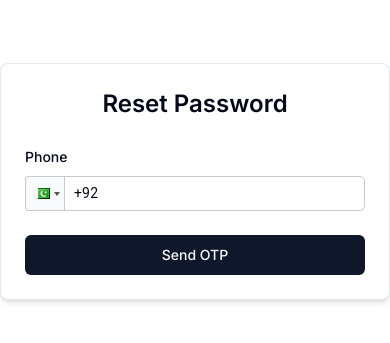
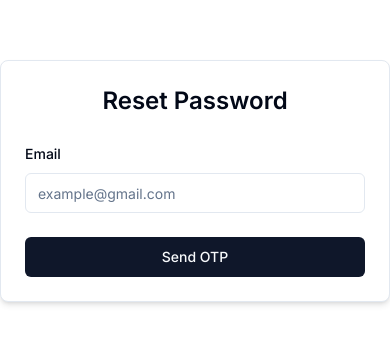
Before and after one commit to HamzaAhmedSheikh/user_management_and_authentication, a Next.js app in the folder front-end/: page /auth/reset-password in a window 390 px wide. Shown: the part 241-584 px from the top of the page. Built offline with nearby package versions, Linux system fonts and the light colour scheme.

Commit message:
updated update-password action to use email instead of phone for OTP verification

```diff
--- a/front-end/src/actions/recover-password.ts
+++ b/front-end/src/actions/recover-password.ts
@@ -1,19 +1,19 @@
 "use server";
 import * as z from "zod";
-import { VerifyNumberSchema } from "@/src/schemas/userschema";
+import { VerifyEmailSchema } from "@/src/schemas/userschema";
 import { RecoverPasswordSchema } from "@/src/schemas/userschema";
 
-export const resetpassword = async (values: z.infer<typeof VerifyNumberSchema>) => {
-  const validatedFields = VerifyNumberSchema.safeParse(values);
+export const resetpassword = async (values: z.infer<typeof VerifyEmailSchema>) => {
+  const validatedFields = VerifyEmailSchema.safeParse(values);
 
   if (!validatedFields.success) {
     return { error: "Invalid fields!" };
   }
 
-  const { phone } = validatedFields.data;
-  console.log(phone.toString())
+  const { email } = validatedFields.data;
+  console.log(email.toString())
   // Send Data in JSON Format
-  const reset_request = await fetch(`${process.env.BACKEND_AUTH_SERVER_URL}/api/v1/auth/request-otp?phone=${phone}`, {
+  const reset_request = await fetch(`${process.env.BACKEND_AUTH_SERVER_URL}/api/v1/auth/request-otp?email=${email}`, {
     method: "POST",
     headers: {
       "accept": "application/json"
--- a/front-end/src/actions/update-password.ts
+++ b/front-end/src/actions/update-password.ts
@@ -9,10 +9,10 @@ export const updatepassword = async (values: z.infer<typeof UpdatePasswordSchema
     return { error: "Invalid fields!" };
   }
 
-  const { otp, phone, new_password } = validatedFields.data;
+  const { otp, email, new_password } = validatedFields.data;
 
   // Send Data in JSON Format
-  const update_password = await fetch(`${process.env.BACKEND_AUTH_SERVER_URL}/api/v1/auth/verify-otp-update-password?phone=${phone}&otp=${otp}&new_password=${new_password}`, {
+  const update_password = await fetch(`${process.env.BACKEND_AUTH_SERVER_URL}/api/v1/auth/verify-otp-update-password?email=${email}&otp=${otp}&new_password=${new_password}`, {
     method: "POST",
     headers: {
       "Content-Type": "application/json",
--- a/front-end/src/components/auth/reset-password.tsx
+++ b/front-end/src/components/auth/reset-password.tsx
@@ -1,6 +1,5 @@
 "use client"
-import {VerifyNumberSchema} from "@/src/schemas/userschema";
-import {RecoverPasswordSchema} from "@/src/schemas/userschema";
+import {VerifyEmailSchema} from "@/src/schemas/userschema";
 import { zodResolver } from "@hookform/resolvers/zod";
 import { FormProvider, useForm } from "react-hook-form";
 import * as z from "zod";
@@ -13,7 +12,6 @@ import { FormControl, FormField, FormItem, FormLabel, FormMessage } from "../ui/
 import { Input } from "../ui/input";
 import { FormError } from "../form-error";
 import { FormSuccess } from "../form-success";
-import ReactPhoneInput from 'react-phone-input-2';
 import 'react-phone-input-2/lib/style.css';
 import { redirect, useRouter } from "next/navigation";
 
@@ -23,14 +21,14 @@ function ResetPassword() {
     const { toast } = useToast();
     const router = useRouter();
     const [isPending, startTransition] = useTransition();
-    const form = useForm<z.infer<typeof VerifyNumberSchema>>({
-        resolver: zodResolver(VerifyNumberSchema),
+    const form = useForm<z.infer<typeof VerifyEmailSchema>>({
+        resolver: zodResolver(VerifyEmailSchema),
         defaultValues: {
-            phone: "",
+            email: "",
         },
     });
 
-    const onsubmit = (values: z.infer<typeof VerifyNumberSchema>) => {
+    const onsubmit = (values: z.infer<typeof VerifyEmailSchema>) => {
         setError("");
         setSuccess("");
 
@@ -65,22 +63,19 @@ function ResetPassword() {
                 <form onSubmit={form.handleSubmit(onsubmit)} className="space-y-6">
                     <FormField
                         control={form.control}
-                    name="phone"
+                        name="email"
                         render={({ field }) => (
                             <FormItem>
-                        <FormLabel>Phone</FormLabel>
+                            <FormLabel>Email</FormLabel>
                             <FormControl>
-                            <ReactPhoneInput
-                            country={'pk'}
-                            value={field.value}
-                            onChange={(phone) => field.onChange(phone)}
+                                <Input
+                                {...field}
                                 disabled={isPending}
-                            placeholder="+921234567890"
-                            buttonStyle={{ backgroundColor: '#f9fafb' }}
-                            inputStyle={{ width: '100%' }}
-                            countryCodeEditable={false}
+                                placeholder="example@gmail.com"
+                                type="email"
                             />
                             </FormControl>
+                            <FormMessage />
                             </FormItem>
                         )}
                     />
--- a/front-end/src/components/auth/update-password.tsx
+++ b/front-end/src/components/auth/update-password.tsx
@@ -1,8 +1,7 @@
 "use client"
-import {UpdatePasswordSchema, VerifyNumberSchema} from "@/src/schemas/userschema";
+import {UpdatePasswordSchema, VerifyEmailSchema} from "@/src/schemas/userschema";
 import { zodResolver } from "@hookform/resolvers/zod";
 import { FormProvider, useForm } from "react-hook-form";
-import ReactPhoneInput from 'react-phone-input-2';
 import 'react-phone-input-2/lib/style.css';
 import * as z from "zod";
 import { useToast } from "../ui/use-toast";
@@ -16,25 +15,24 @@ import { CardWrapper } from "./card-wrapper";
 import { updatepassword } from "@/src/actions/update-password";
 import { useRouter } from "next/navigation";
 import { resetpassword } from "@/src/actions/recover-password";
-import { redirect } from "next/navigation";
 
 function UpdatePassword() {
     const router = useRouter();
     const [error, setError] = useState<string | undefined>("");
     const [success, setSuccess] = useState<string | undefined>("")
-    const [phone, setPhone] = useState<string | undefined>("")
+    const [email, setEmail] = useState<string | undefined>("");
     const { toast } = useToast();
     const [isPending, startTransition] = useTransition();
     const form = useForm<z.infer<typeof UpdatePasswordSchema>>({
         resolver: zodResolver(UpdatePasswordSchema),
         defaultValues: {
             otp: "",
-            phone: "",
+            email: "",
             new_password: ""
         },
     });
 
-    const sendOTP = (values: z.infer<typeof VerifyNumberSchema>) => {
+    const sendOTP = (values: z.infer<typeof VerifyEmailSchema>) => {
         setError("");
         setSuccess("");
         startTransition(() => {
@@ -94,7 +92,7 @@ function UpdatePassword() {
                 <form onSubmit={form.handleSubmit(onSubmit)} className="space-y-6 ">
                     <div className="space-y-4">
                         <>
-                            <FormField
+                            {/* <FormField
                                 control={form.control}
                                 name="phone"
                                 render={({ field }) => (
@@ -123,6 +121,45 @@ function UpdatePassword() {
                                     </Button>
                             </div>
                             <FormMessage />
+                                    </FormItem>
+                                )}
+                            /> */}
+                            <FormField
+                                control={form.control}
+                                name="email"
+                                render={({ field }) => (
+                                    <FormItem>
+                                        <FormLabel>Email</FormLabel>
+                                        <div className="flex items-center w-full">
+                                            <FormControl>
+                                                <Input
+                                                    {...field}
+                                                    disabled={isPending}
+                                                    placeholder="user@example.com"
+                                                    type="email"
+                                                    onChange={(e) => {
+                                                        const email = e.target.value;
+                                                        field.onChange(email);
+                                                        setEmail(email);
+                                                    }}
+                                                />
+                                            </FormControl>
+                                            <Button
+                                                size="sm"
+                                                variant="link"
+                                                onClick={() => {
+                                                    if (email) {
+                                                        sendOTP({ email });
+                                                    } else {
+                                                        // Handle the case where email is undefined
+                                                        console.error("Email is undefined");
+                                                    }
+                                                }}
+                                            >
+                                                Send OTP
+                                            </Button>
+                                        </div>
+                                        <FormMessage />
                                     </FormItem>
                                 )}
                             />
--- a/front-end/src/schemas/userschema.ts
+++ b/front-end/src/schemas/userschema.ts
@@ -19,9 +19,7 @@ export const RegisterSchema = z.object({
     password: z.string().min(6, {
         message: "Minimum 6 characters required",
     }),
-    phone: z.string().min(9, {
-        message: "Phone number is required",
-    }),
+    phone: z.string().optional(),
     affiliation: z.string().optional(),
 });
 
@@ -31,9 +29,9 @@ export const RecoverPasswordSchema = z.object({
     }),
 });
 
-export const VerifyNumberSchema = z.object({
-  phone: z.string().min(9, {
-      message: "Phone number is required",
+export const VerifyEmailSchema = z.object({
+  email: z.string().email({
+    message: "Email is required",
   }),
 });
 
@@ -41,8 +39,8 @@ export const UpdatePasswordSchema = z.object({
   otp: z.string().length(6, {
       message: "OTP is required",
   }),
-  phone: z.string().min(6, {
-      message: "Phone number is required",
+  email: z.string().email({
+    message: "Email is required",
   }),
   new_password: z.string().min(6, {
       message: "New Password is required",
```
Also changed, not shown: 1 other file (tests, documents, lock files or other folders). Lines whose indentation alone changed are shown as unchanged.
